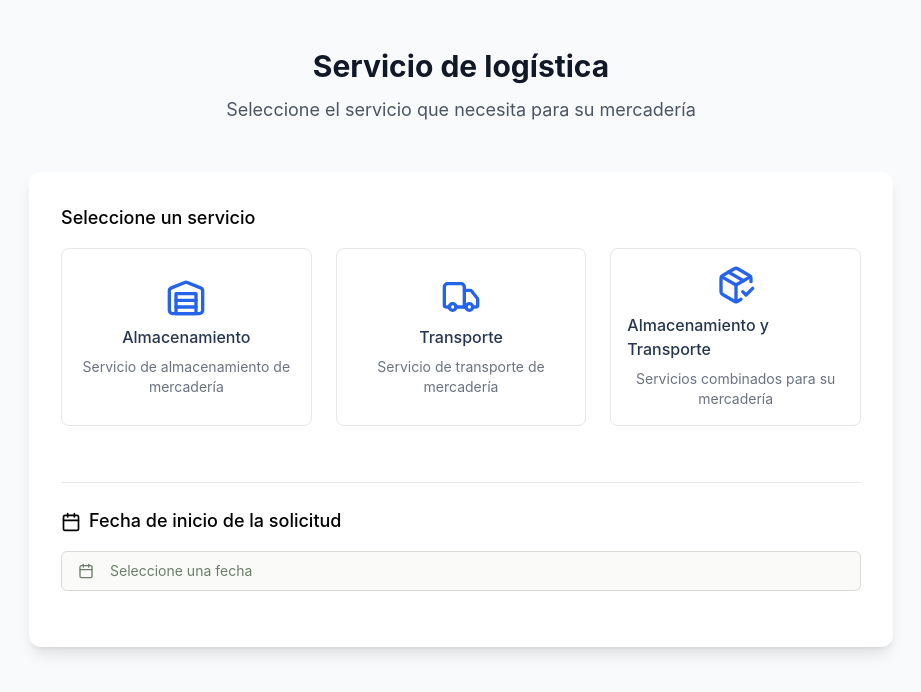
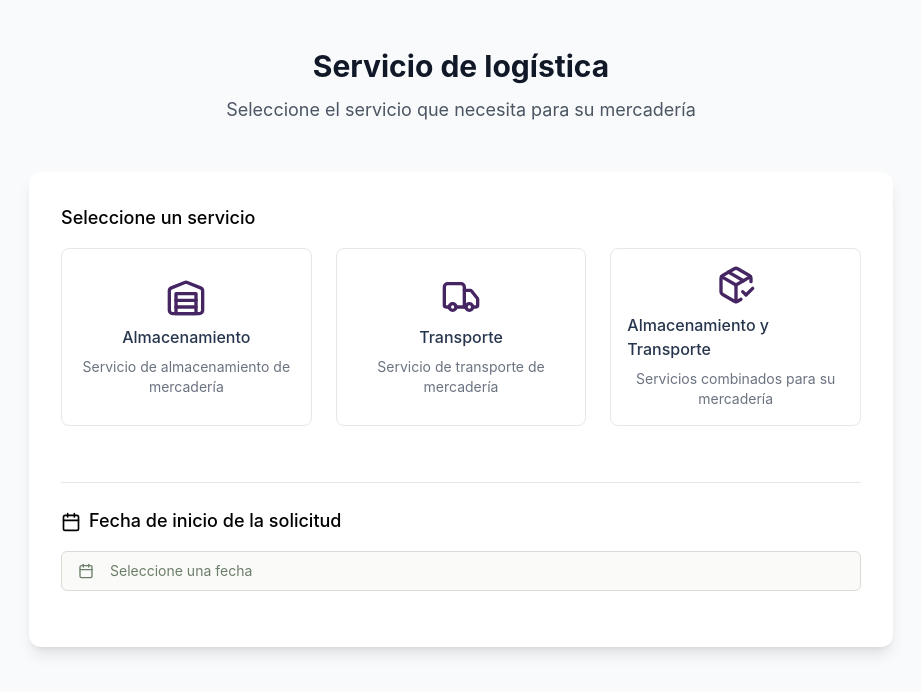
Before and after one commit to MerMenchon/soluciones-logisticas, a React (Vite) app: page / in a window 1280 px wide. Shown: the top 692 px of the page, without its empty margins (179-1100 px from the left). Built offline with nearby package versions, Linux system fonts and the light colour scheme.

Commit message:
Fix: Update service icons to primary color
Update the service icons in the ServiceSelector component to use the primary color.

```diff
--- a/src/components/ServiceSelector.tsx
+++ b/src/components/ServiceSelector.tsx
@@ -20,12 +20,12 @@ const ServiceSelector = ({
       <div className="reference-form-cols-3">
         <div
           className={cn(
-            "border border-gray-200 rounded-lg p-4 flex flex-col items-center justify-center hover:border-blue-500 hover:shadow-md cursor-pointer transition-all duration-300",
-            selectedService === "storage" && "border-blue-500 bg-blue-50"
+            "border border-gray-200 rounded-lg p-4 flex flex-col items-center justify-center hover:border-agri-primary hover:shadow-md cursor-pointer transition-all duration-300",
+            selectedService === "storage" && "border-agri-primary bg-agri-primary/10"
           )}
           onClick={() => onSelectService("storage")}
         >
-          <Warehouse className="text-blue-600 w-10 h-10 mb-2" />
+          <Warehouse className="text-agri-primary w-10 h-10 mb-2" />
           <span className="font-medium">Almacenamiento</span>
           <p className="text-sm text-gray-500 mt-2 text-center">
             Servicio de almacenamiento de mercadería
@@ -34,12 +34,12 @@ const ServiceSelector = ({
 
         <div
           className={cn(
-            "border border-gray-200 rounded-lg p-4 flex flex-col items-center justify-center hover:border-blue-500 hover:shadow-md cursor-pointer transition-all duration-300",
-            selectedService === "transport" && "border-blue-500 bg-blue-50"
+            "border border-gray-200 rounded-lg p-4 flex flex-col items-center justify-center hover:border-agri-primary hover:shadow-md cursor-pointer transition-all duration-300",
+            selectedService === "transport" && "border-agri-primary bg-agri-primary/10"
           )}
           onClick={() => onSelectService("transport")}
         >
-          <Truck className="text-blue-600 w-10 h-10 mb-2" />
+          <Truck className="text-agri-primary w-10 h-10 mb-2" />
           <span className="font-medium">Transporte</span>
           <p className="text-sm text-gray-500 mt-2 text-center">
             Servicio de transporte de mercadería
@@ -48,12 +48,12 @@ const ServiceSelector = ({
 
         <div
           className={cn(
-            "border border-gray-200 rounded-lg p-4 flex flex-col items-center justify-center hover:border-blue-500 hover:shadow-md cursor-pointer transition-all duration-300",
-            selectedService === "both" && "border-blue-500 bg-blue-50"
+            "border border-gray-200 rounded-lg p-4 flex flex-col items-center justify-center hover:border-agri-primary hover:shadow-md cursor-pointer transition-all duration-300",
+            selectedService === "both" && "border-agri-primary bg-agri-primary/10"
           )}
           onClick={() => onSelectService("both")}
         >
-          <PackageCheck className="text-blue-600 w-10 h-10 mb-2" />
+          <PackageCheck className="text-agri-primary w-10 h-10 mb-2" />
           <span className="font-medium">Almacenamiento y Transporte</span>
           <p className="text-sm text-gray-500 mt-2 text-center">
             Servicios combinados para su mercadería
```
